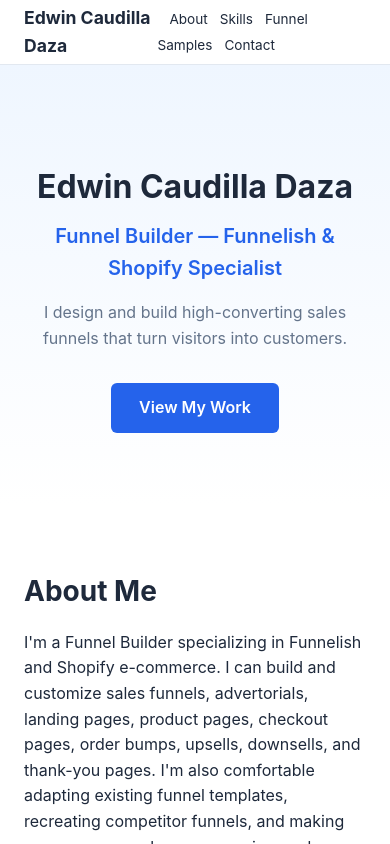
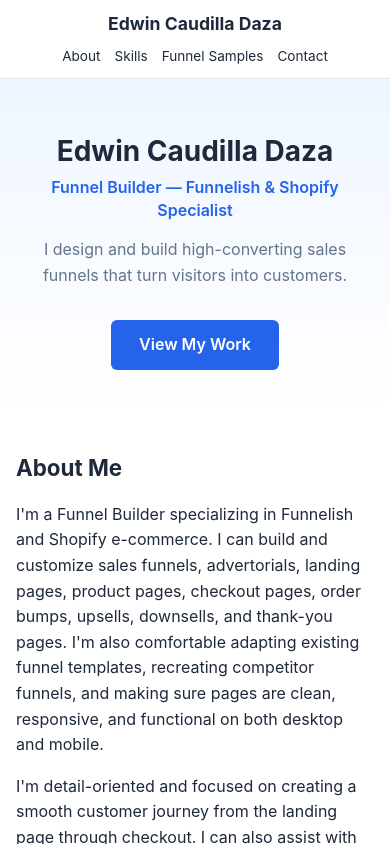
Before and after one commit to jerickpsalinas/edwin-portfolio, a Next.js app: page / in a window 390 px wide. Shown: the top 844 px of the page. Built offline with nearby package versions, Linux system fonts and the light colour scheme.

Commit message:
Improve mobile responsiveness and prevent layout overlap
Co-Authored-By: Claude Sonnet 5 <noreply@anthropic.com>
Claude-Session: https://claude.ai/code/session_015rieCaoQeQoag5odJRnLEi

```diff
--- a/app/globals.css
+++ b/app/globals.css
@@ -13,16 +13,28 @@
   padding: 0;
 }
 
+html {
+  scroll-behavior: smooth;
+}
+
 body {
   font-family: -apple-system, BlinkMacSystemFont, "Segoe UI", Roboto, Arial, sans-serif;
   color: var(--text);
   line-height: 1.6;
+  overflow-x: hidden;
+  width: 100%;
+}
+
+img {
+  max-width: 100%;
+  display: block;
 }
 
 .container {
   max-width: 1100px;
   margin: 0 auto;
   padding: 0 24px;
+  width: 100%;
 }
 
 /* Header */
@@ -38,19 +50,33 @@ body {
   display: flex;
   justify-content: space-between;
   align-items: center;
-  height: 64px;
+  flex-wrap: wrap;
+  gap: 8px 16px;
+  min-height: 64px;
+  padding-top: 12px;
+  padding-bottom: 12px;
 }
 
 .brand {
   font-weight: 700;
   font-size: 1.1rem;
+  white-space: nowrap;
+}
+
+nav {
+  display: flex;
+  flex-wrap: wrap;
+  gap: 4px 20px;
+  max-width: 100%;
+  overflow-x: auto;
+  -webkit-overflow-scrolling: touch;
 }
 
 nav a {
   color: var(--text);
   text-decoration: none;
-  margin-left: 24px;
   font-size: 0.95rem;
+  white-space: nowrap;
 }
 
 nav a:hover {
@@ -59,27 +85,31 @@ nav a:hover {
 
 /* Hero */
 .hero {
-  padding: 96px 0 72px;
+  padding: 72px 0 56px;
   text-align: center;
   background: linear-gradient(180deg, #eff6ff 0%, #ffffff 100%);
 }
 
 .hero h1 {
-  font-size: 2.5rem;
+  font-size: clamp(1.75rem, 5vw, 2.5rem);
   margin-bottom: 8px;
+  line-height: 1.2;
+  word-wrap: break-word;
 }
 
 .tagline {
-  font-size: 1.25rem;
+  font-size: clamp(1rem, 3vw, 1.25rem);
   color: var(--primary);
   font-weight: 600;
   margin-bottom: 16px;
+  line-height: 1.4;
 }
 
 .hero-desc {
   max-width: 600px;
   margin: 0 auto 32px;
   color: var(--muted);
+  padding: 0 8px;
 }
 
 .btn {
@@ -90,6 +120,7 @@ nav a:hover {
   padding: 12px 28px;
   border-radius: 6px;
   font-weight: 600;
+  transition: background 0.2s ease;
 }
 
 .btn:hover {
@@ -98,7 +129,8 @@ nav a:hover {
 
 /* Sections */
 .section {
-  padding: 64px 0;
+  padding: 48px 0;
+  overflow: hidden;
 }
 
 .section.alt {
@@ -106,7 +138,7 @@ nav a:hover {
 }
 
 .section h2 {
-  font-size: 1.75rem;
+  font-size: clamp(1.4rem, 4vw, 1.75rem);
   margin-bottom: 16px;
 }
 
@@ -115,11 +147,15 @@ nav a:hover {
   margin-bottom: 32px;
 }
 
+.section p + p {
+  margin-top: 16px;
+}
+
 /* Skills */
 .skills-grid {
   list-style: none;
   display: grid;
-  grid-template-columns: repeat(auto-fit, minmax(200px, 1fr));
+  grid-template-columns: repeat(auto-fit, minmax(180px, 1fr));
   gap: 16px;
 }
 
@@ -130,12 +166,13 @@ nav a:hover {
   padding: 16px;
   font-weight: 500;
   text-align: center;
+  word-wrap: break-word;
 }
 
 /* Samples / Funnel container */
 .samples-grid {
   display: grid;
-  grid-template-columns: repeat(auto-fit, minmax(260px, 1fr));
+  grid-template-columns: repeat(auto-fit, minmax(240px, 1fr));
   gap: 24px;
 }
 
@@ -154,6 +191,8 @@ nav a:hover {
   justify-content: center;
   color: var(--muted);
   font-size: 0.9rem;
+  text-align: center;
+  padding: 0 12px;
 }
 
 .sample-thumb img {
@@ -179,6 +218,7 @@ nav a:hover {
 /* Contact */
 .contact-info {
   margin-top: 8px;
+  word-break: break-word;
 }
 
 .contact-info a {
@@ -194,12 +234,44 @@ nav a:hover {
   border-top: 1px solid var(--border);
 }
 
-@media (max-width: 600px) {
+@media (max-width: 640px) {
+  .container {
+    padding: 0 16px;
+  }
+
+  .header-inner {
+    justify-content: center;
+    text-align: center;
+    padding-top: 10px;
+    padding-bottom: 10px;
+  }
+
+  .brand {
+    width: 100%;
+    text-align: center;
+  }
+
+  nav {
+    width: 100%;
+    justify-content: center;
+    gap: 6px 14px;
+  }
+
+  .hero {
+    padding: 56px 0 40px;
+  }
+
+  .section {
+    padding: 40px 0;
+  }
+
+  .samples-grid {
+    grid-template-columns: 1fr;
+  }
+}
+
+@media (max-width: 400px) {
   nav a {
-    margin-left: 12px;
     font-size: 0.85rem;
   }
-  .hero h1 {
-    font-size: 2rem;
-  }
 }
--- a/app/layout.js
+++ b/app/layout.js
@@ -3,6 +3,11 @@ import "./globals.css";
 export const metadata = {
   title: "Edwin Caudilla Daza | Funnel Builder Portfolio",
   description: "Funnel Builder & Digital Marketing Specialist portfolio",
+};
+
+export const viewport = {
+  width: "device-width",
+  initialScale: 1,
 };
 
 export default function RootLayout({ children }) {
```
